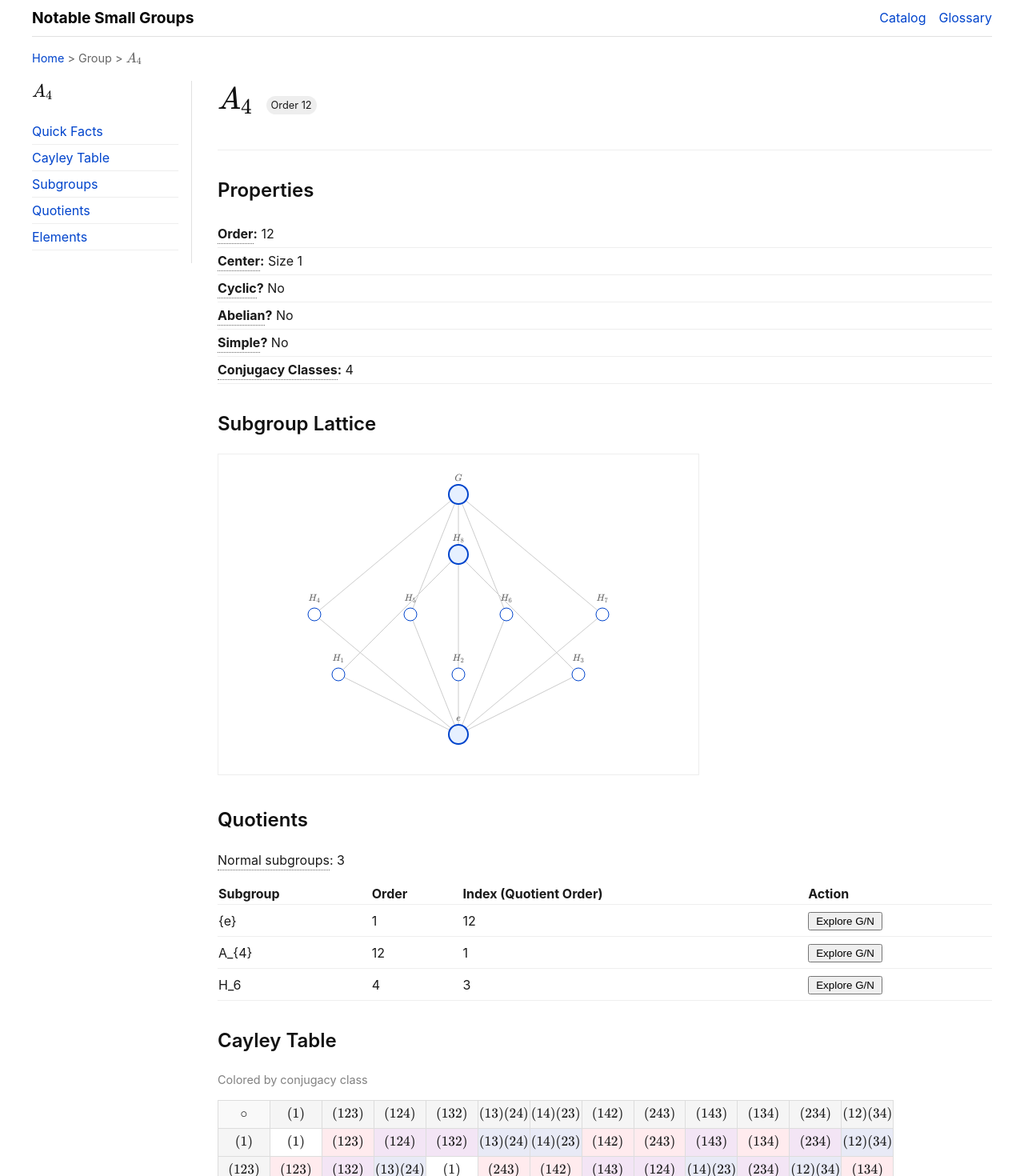
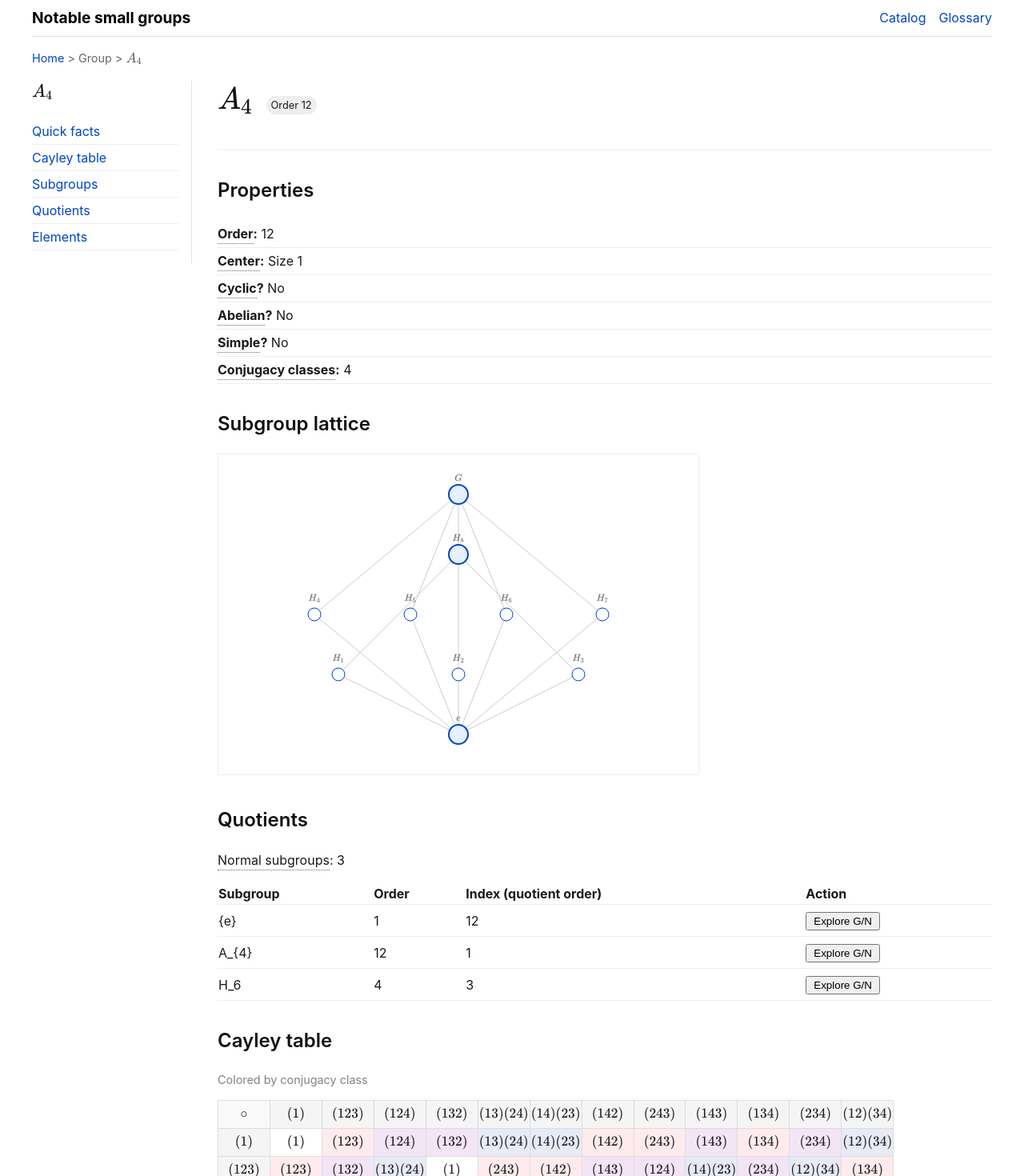
Before and after one commit to sqrt-of-2/finite-group-theory, a React (Vite) app: page /group/A_4 in a window 1280 px wide. Shown: the top 1470 px of the page at 80% size. Built offline with nearby package versions, Linux system fonts and the light colour scheme.

Commit message:
Standardize capitalization to sentence case

```diff
--- a/src/components/Layout.tsx
+++ b/src/components/Layout.tsx
@@ -17,7 +17,7 @@ export const Layout: React.FC = () => {
             <nav className="container navbar">
                 <div className="navbar-content">
                     <Link to="/" className="brand">
-                        Notable Small Groups
+                        Notable small groups
                     </Link>
                     <div style={{ display: 'flex', gap: '1rem' }}>
                         <Link to="/groups">Catalog</Link>
--- a/src/data/glossary.ts
+++ b/src/data/glossary.ts
@@ -37,11 +37,11 @@ export const glossaryTerms: Record<string, GlossaryTerm> = {
         definition: 'A subset of a group that is itself a group under the same operation.',
     },
     'normal': {
-        term: 'Normal Subgroup',
+        term: 'Normal subgroup',
         definition: 'A subgroup N is normal if gNg^-1 = N for all g in G. Only normal subgroups can be used to form quotient groups.',
     },
     'quotient': {
-        term: 'Quotient Group',
+        term: 'Quotient group',
         definition: 'The group formulated by the set of cosets of a normal subgroup N, denoted G/N.',
     },
     'centralizer': {
@@ -49,7 +49,7 @@ export const glossaryTerms: Record<string, GlossaryTerm> = {
         definition: 'The complex of elements that commute with a specific element x, denoted C_G(x).',
     },
     'conjugacy class': {
-        term: 'Conjugacy Class',
+        term: 'Conjugacy class',
         definition: 'The set of elements { gxg^-1 | g in G } for a given element x.',
     }
     // Add more as needed
--- a/src/pages/GroupPage.tsx
+++ b/src/pages/GroupPage.tsx
@@ -47,8 +47,8 @@ export const GroupPage: React.FC = () => {
             <aside className="toc">
                 <h3><MathTex tex={group.displayName} /></h3>
                 <ul className="dense-list">
-                    <li><a href="#facts">Quick Facts</a></li>
-                    <li><a href="#cayley">Cayley Table</a></li>
+                    <li><a href="#facts">Quick facts</a></li>
+                    <li><a href="#cayley">Cayley table</a></li>
                     <li><a href="#subgroups">Subgroups</a></li>
                     <li><a href="#quotients">Quotients</a></li>
                     <li><a href="#elements">Elements</a></li>
@@ -76,12 +76,12 @@ export const GroupPage: React.FC = () => {
                         <li><strong><GlossaryLink termKey="cyclic" capitalize>Cyclic</GlossaryLink>?</strong> {props.isCyclic ? 'Yes' : 'No'}</li>
                         <li><strong><GlossaryLink termKey="abelian" capitalize>Abelian</GlossaryLink>?</strong> {props.isAbelian ? 'Yes' : 'No'}</li>
                         <li><strong><GlossaryLink termKey="simple" capitalize>Simple</GlossaryLink>?</strong> {props.isSimple ? 'Yes' : 'No'}</li>
-                        <li><strong><GlossaryLink termKey="conjugacy class" capitalize>Conjugacy Classes</GlossaryLink>:</strong> {classes.length}</li>
+                        <li><strong><GlossaryLink termKey="conjugacy class" capitalize>Conjugacy classes</GlossaryLink>:</strong> {classes.length}</li>
                     </ul>
                 </section>
 
                 <section id="subgroups" className="section">
-                    <h2>Subgroup Lattice</h2>
+                    <h2>Subgroup lattice</h2>
                     <SubgroupLattice subgroups={subgroups} group={group} />
                 </section>
 
@@ -93,7 +93,7 @@ export const GroupPage: React.FC = () => {
                             <tr style={{ textAlign: 'left', borderBottom: '1px solid #eee' }}>
                                 <th>Subgroup</th>
                                 <th>Order</th>
-                                <th>Index (Quotient Order)</th>
+                                <th>Index (quotient order)</th>
                                 <th>Action</th>
                             </tr>
                         </thead>
@@ -121,7 +121,7 @@ export const GroupPage: React.FC = () => {
                 </section>
 
                 <section id="cayley" className="section">
-                    <h2>Cayley Table</h2>
+                    <h2>Cayley table</h2>
                     <p style={{ fontSize: '0.9rem', color: 'gray' }}>Colored by conjugacy class</p>
                     <div style={{ overflowX: 'auto' }}>
                         <table className="cayley-table">
```
Also changed, not shown: 1 other file (tests, documents, lock files or other folders).
